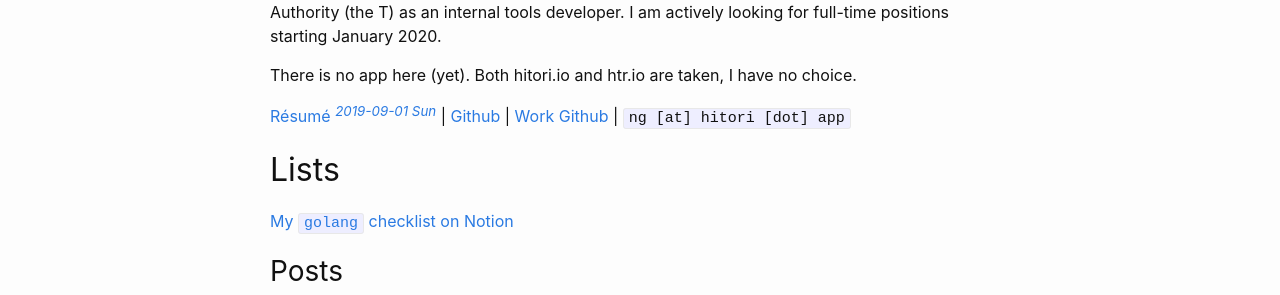
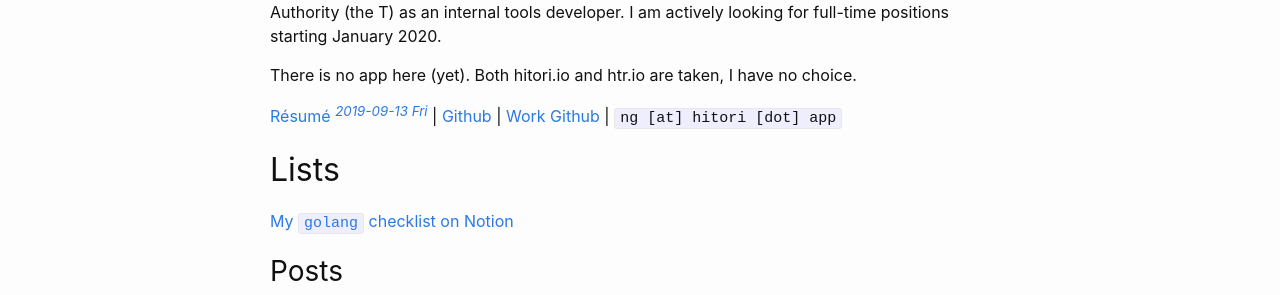
Before and after one commit to Zenmai0822/Zenmai0822.github.io, a Jekyll site: the page built from index.md, in a window 1280 px wide. Shown: the part 269-564 px from the top of the page. Built offline with Jekyll 4.4.1, drawn with Linux system fonts in a browser that asks for light colours.

Commit message:
Updated Resume

```diff
--- a/index.md
+++ b/index.md
@@ -11,7 +11,7 @@ I am a recent Northeastern University B.S. grad, currently interning at Mass. Ba
 
 There is no app here (yet). Both hitori.io and htr.io are taken, I have no choice.
 
-[Résumé *<sup>2019-09-01 Sun</sup>*](assets/htr/Guo_Nianmin.pdf) \| [Github](https://github.com/Zenmai0822) \| [Work Github](https://github.com/nianminguo) \| `ng [at] hitori [dot] app`
+[Résumé *<sup>2019-09-13 Fri</sup>*](assets/htr/Guo_Nianmin.pdf) \| [Github](https://github.com/Zenmai0822) \| [Work Github](https://github.com/nianminguo) \| `ng [at] hitori [dot] app`
 
 # Lists
 
```
Also changed, not shown: 1 other file.
